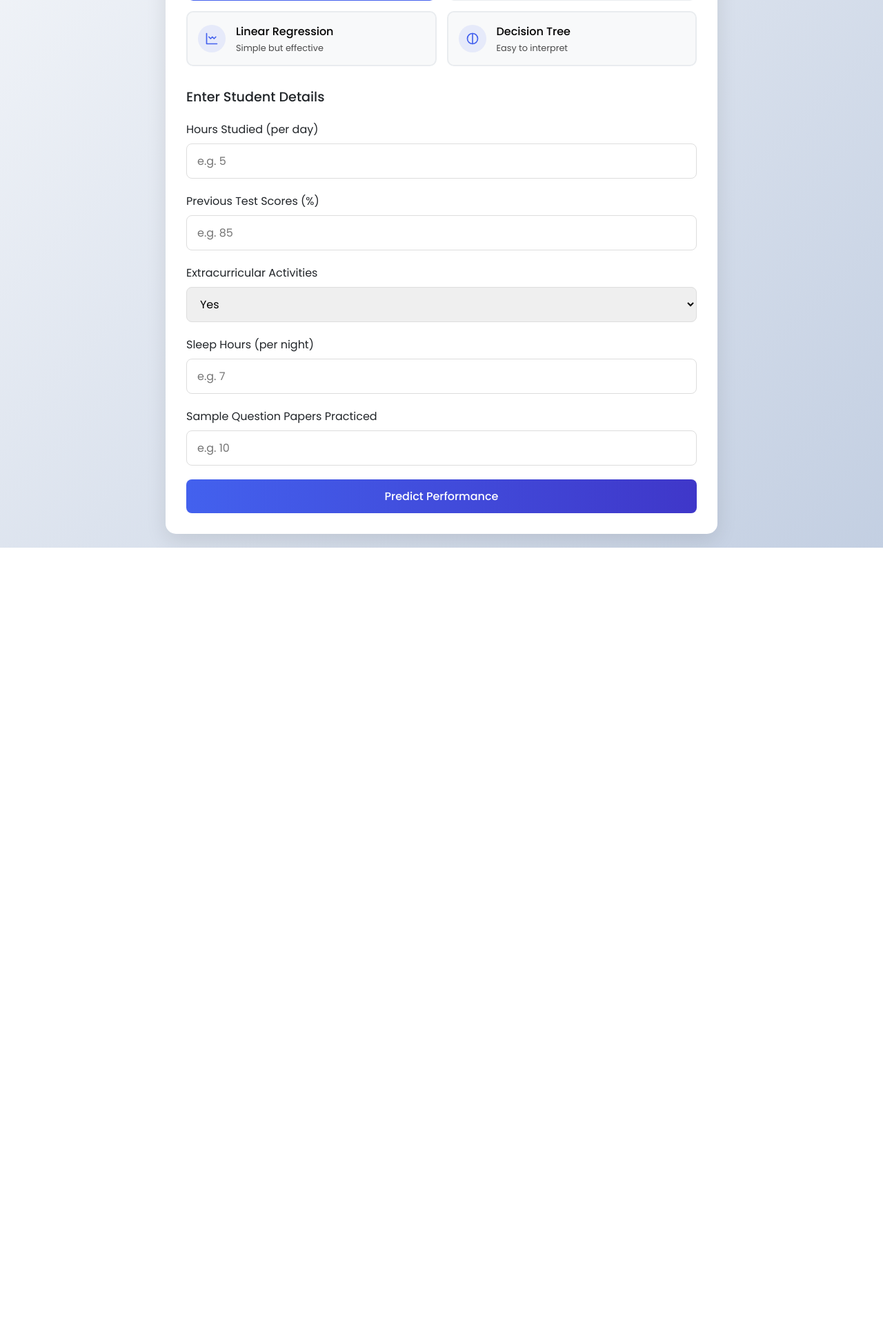
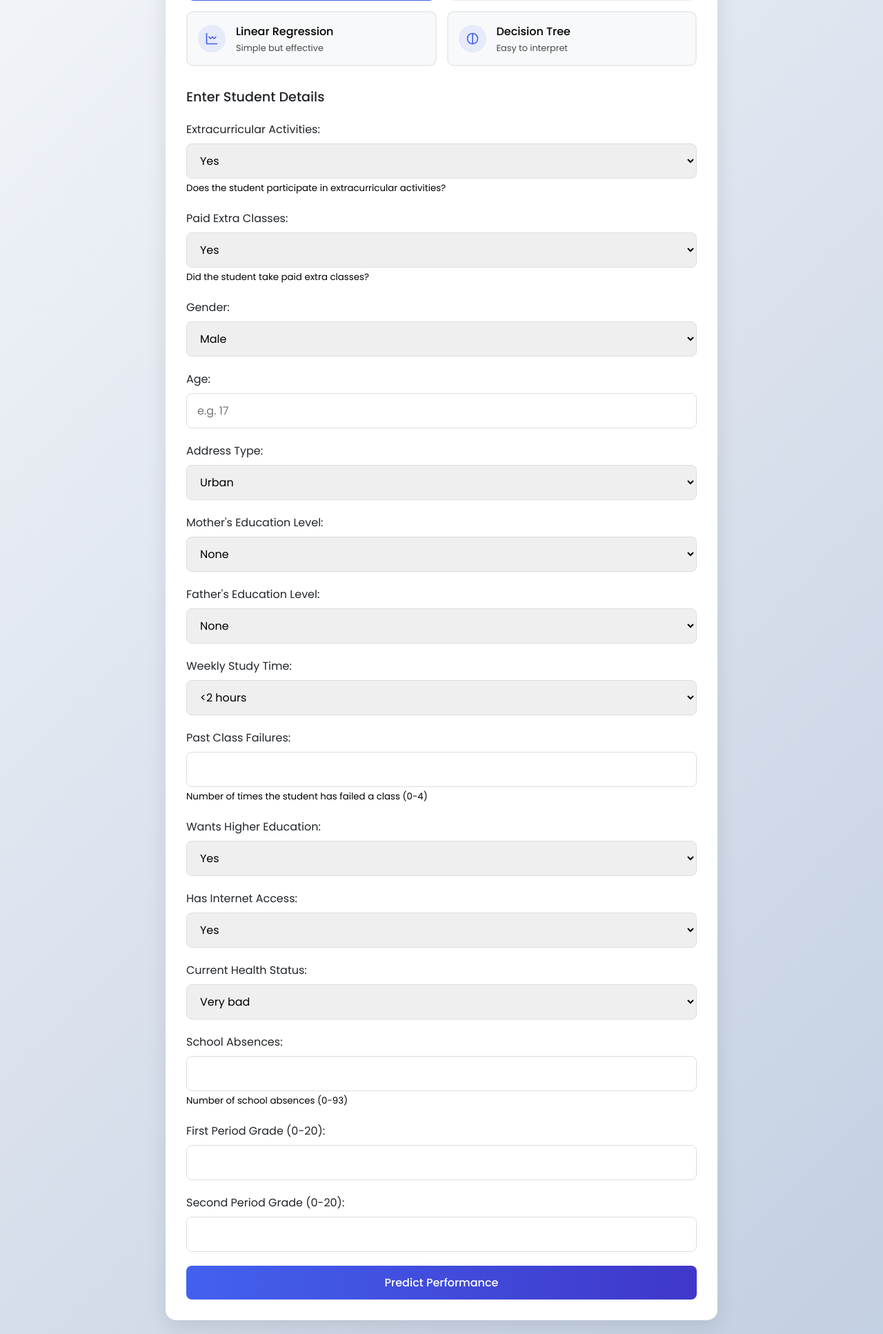
Before and after one commit to phevabb/ai_proj, a Django app: page / in a window 1280 px wide. Shown: the part 301-2235 px from the top of the page at 69% size. Before the commit the page ends 1095 px from the top, so only its background shows below. Run offline with Django 5.2, Linux system fonts and the light colour scheme; parts of the project's set-up code (start-up, migrations or seed data) failed here and were passed over; some libraries are stand-ins or nearby versions.

Commit message:
update_3

```diff
--- a/core/forms.py
+++ b/core/forms.py
@@ -10,12 +10,138 @@ class StudentPerformanceForm(forms.Form):
 
     model_choice = forms.ChoiceField(label="Choose Model", choices=MODEL_CHOICES)
 
-    hours_studied = forms.FloatField(label="Hours Studied", min_value=0, max_value=24)
-    previous_scores = forms.FloatField(label="Previous Scores", min_value=0, max_value=100)
-    extracurricular_activities = forms.ChoiceField(
+    YES_NO_CHOICES = [(1, 'Yes'), (0, 'No')]
+
+    activities = forms.ChoiceField(
         label="Extracurricular Activities",
-        choices=[(1, 'Yes'), (0, 'No')],
-        widget=forms.Select()
+        choices=YES_NO_CHOICES,
+        widget=forms.Select(attrs={'class': 'form-control'}),
+        help_text="Does the student participate in extracurricular activities?"
     )
-    sleep_hours = forms.FloatField(label="Sleep Hours", min_value=0, max_value=12)
-    sample_question_papers_practiced = forms.IntegerField(label="Sample Question Papers Practiced", min_value=0, max_value=20)
+
+    paid = forms.ChoiceField(
+        label="Paid Extra Classes",
+        choices=YES_NO_CHOICES,
+        widget=forms.Select(attrs={'class': 'form-control'}),
+        help_text="Did the student take paid extra classes?"
+    )
+
+    # Gender with clear labels
+    GENDER_CHOICES = [(1, 'Male'), (0, 'Female')]
+
+    sex = forms.ChoiceField(
+        label="Gender",
+        choices=GENDER_CHOICES,
+        widget=forms.Select(attrs={'class': 'form-control'})
+    )
+
+    age = forms.IntegerField(
+        min_value=0,
+        max_value=100,
+        label="Age",
+        widget=forms.NumberInput(attrs={
+            'class': 'form-control',
+            'placeholder': 'e.g. 17'
+        })
+    )
+
+    # Address with clear labels
+    ADDRESS_CHOICES = [(1, 'Urban'), (0, 'Rural')]
+
+    address = forms.ChoiceField(
+        label="Address Type",
+        choices=ADDRESS_CHOICES,
+        widget=forms.Select(attrs={'class': 'form-control'})
+    )
+
+    # Education levels (shared between mother and father)
+    EDUCATION_CHOICES = [
+        (0, "None"),
+        (1, "Primary education (4th grade)"),
+        (2, "5th to 9th grade"),
+        (3, "Secondary education"),
+        (4, "Higher education"),
+    ]
+
+    Medu = forms.ChoiceField(
+        choices=EDUCATION_CHOICES,
+        label="Mother's Education Level",
+        widget=forms.Select(attrs={'class': 'form-control'})
+    )
+
+    Fedu = forms.ChoiceField(
+        choices=EDUCATION_CHOICES,
+        label="Father's Education Level",
+        widget=forms.Select(attrs={'class': 'form-control'})
+    )
+
+    # Study time with clear options
+    STUDYTIME_CHOICES = [
+        (1, "<2 hours"),
+        (2, "2 to 5 hours"),
+        (3, "5 to 10 hours"),
+        (4, ">10 hours"),
+    ]
+
+    studytime = forms.ChoiceField(
+        choices=STUDYTIME_CHOICES,
+        label="Weekly Study Time",
+        widget=forms.Select(attrs={'class': 'form-control'})
+    )
+
+    failures = forms.IntegerField(
+        min_value=0,
+        max_value=4,
+        label="Past Class Failures",
+        widget=forms.NumberInput(attrs={'class': 'form-control'}),
+        help_text="Number of times the student has failed a class (0-4)"
+    )
+
+    higher = forms.ChoiceField(
+        label="Wants Higher Education",
+        choices=YES_NO_CHOICES,
+        widget=forms.Select(attrs={'class': 'form-control'})
+    )
+
+    internet = forms.ChoiceField(
+        label="Has Internet Access",
+        choices=YES_NO_CHOICES,
+        widget=forms.Select(attrs={'class': 'form-control'})
+    )
+
+    # Health scale
+    HEALTH_CHOICES = [
+        (1, "Very bad"),
+        (2, "Bad"),
+        (3, "Average"),
+        (4, "Good"),
+        (5, "Very good"),
+    ]
+
+    health = forms.ChoiceField(
+        choices=HEALTH_CHOICES,
+        label="Current Health Status",
+        widget=forms.Select(attrs={'class': 'form-control'})
+    )
+
+    absences = forms.IntegerField(
+        min_value=0,
+        max_value=93,
+        label="School Absences",
+        widget=forms.NumberInput(attrs={'class': 'form-control'}),
+        help_text="Number of school absences (0-93)"
+    )
+
+    G1 = forms.IntegerField(
+        min_value=0,
+        max_value=20,
+        label="First Period Grade (0-20)",
+        widget=forms.NumberInput(attrs={'class': 'form-control'})
+    )
+
+    G2 = forms.IntegerField(
+        min_value=0,
+        max_value=20,
+        label="Second Period Grade (0-20)",
+        widget=forms.NumberInput(attrs={'class': 'form-control'})
+    )
--- a/core/views.py
+++ b/core/views.py
@@ -9,10 +9,10 @@ import os
 
 BASE_DIR = os.path.dirname(os.path.abspath(__file__))
 
-model_lin = joblib.load(os.path.join(BASE_DIR, 'final_model_stu_perf_pre_lin_reg.joblib'))
-model_tree = joblib.load(os.path.join(BASE_DIR, 'final_model_stu_perf_pre_tree.joblib'))
-model_forest = joblib.load(os.path.join(BASE_DIR, 'final_model_stu_perf_pre_forest.joblib'))
-model_svr = joblib.load(os.path.join(BASE_DIR, 'final_model_stu_perf_pre_svr.joblib'))
+model_lin = joblib.load(os.path.join(BASE_DIR, 'final_model_stu_perf_pre_lin_reg_3.joblib'))
+model_tree = joblib.load(os.path.join(BASE_DIR, 'final_model_stu_perf_pre_tree_3.joblib'))
+model_forest = joblib.load(os.path.join(BASE_DIR, 'final_model_stu_perf_pre_forest_3.joblib'))
+model_svr = joblib.load(os.path.join(BASE_DIR, 'final_model_stu_perf_pre_svr_3.joblib'))
 # View function
 def predict_performance(request):
     prediction = None
@@ -23,45 +23,65 @@ def predict_performance(request):
             data = form.cleaned_data
 
             input_data = [[
-                data['hours_studied'],
-                data['previous_scores'],
-                int(data['extracurricular_activities']),
-                data['sleep_hours'],
-                data['sample_question_papers_practiced']
+                data['activities'],
+                data['paid'],
+                int(data['sex']),
+                data['age'],
+                data['address'],
+                data['Medu'],
+                data['Fedu'],
+                data['studytime'],
+                data['failures'],
+                data['higher'],
+                data['internet'],
+                data['health'],
+                data['absences'],
+                data['G1'],
+                data['G2'],
             ]]
 
             selected_model = data['model_choice']
             if selected_model == 'linear':
-                student_data = pd.DataFrame(input_data, columns=['Hours_Studied', 'Previous_Scores',
-                                                                 'Extracurricular_Activities',
-                                                                    'Sleep_Hours', 'Sample_Question_Papers_Practiced'])
+                student_data = pd.DataFrame(input_data, columns=['activities', 'paid','sex','age', 'address',
+                                                                 'Medu', 'Fedu', 'studytime', 'failures', 'higher', 'internet',
+                                                                 'health', 'absences', 'G1', 'G2'])
                 prediction = model_lin.predict(student_data)[0]
-                return render(request, 'performance_index.html', {'p_index':prediction,'model_used': 'linear regression'})
+                actual_score_20 = prediction
+                prediction = (prediction / 20) * 100
+                return render(request, 'performance_index.html', {'actual_score_20':actual_score_20, 'p_index':prediction,'model_used': 'linear regression'})
+
             elif selected_model == 'decision_tree':
                 student_data = pd.DataFrame(input_data,
-                                            columns=['Hours_Studied', 'Previous_Scores', 'Extracurricular_Activities',
-                                                     'Sleep_Hours', 'Sample_Question_Papers_Practiced'])
+                                            columns=['activities', 'paid', 'sex', 'age', 'address',
+                                                     'Medu', 'Fedu', 'studytime', 'failures', 'higher', 'internet',
+                                                     'health', 'absences', 'G1', 'G2'])
 
                 prediction = model_tree.predict(student_data)[0]
-                return render(request, 'performance_index.html', {'p_index': prediction,'model_used': 'decision tree'})
+                actual_score_20 = prediction
+                prediction = (prediction / 20) * 100
+                return render(request, 'performance_index.html', {'actual_score_20':actual_score_20,'p_index': prediction,'model_used': 'decision tree'})
 
             elif selected_model == 'random_forest':
                 student_data = pd.DataFrame(input_data,
-                                            columns=['Hours_Studied', 'Previous_Scores', 'Extracurricular_Activities',
-                                                     'Sleep_Hours', 'Sample_Question_Papers_Practiced'])
+                                            columns=['activities', 'paid', 'sex', 'age', 'address',
+                                                     'Medu', 'Fedu', 'studytime', 'failures', 'higher', 'internet',
+                                                     'health', 'absences', 'G1', 'G2'])
 
                 prediction = model_forest.predict(student_data)[0]
-                return render(request, 'performance_index.html', {'p_index': prediction,'model_used': 'random forest'})
+                actual_score_20 = prediction
+                prediction = (prediction / 20) * 100
+                return render(request, 'performance_index.html', {'actual_score_20':actual_score_20,'p_index': prediction,'model_used': 'random forest'})
 
             elif selected_model == 'svm':
                 student_data = pd.DataFrame(input_data,
-                                            columns=['Hours_Studied', 'Previous_Scores', 'Extracurricular_Activities',
-                                                     'Sleep_Hours', 'Sample_Question_Papers_Practiced'])
+                                            columns=['activities', 'paid', 'sex', 'age', 'address',
+                                                     'Medu', 'Fedu', 'studytime', 'failures', 'higher', 'internet',
+                                                     'health', 'absences', 'G1', 'G2'])
 
                 prediction = model_svr.predict(student_data)[0]
-
-
-                return render(request, 'performance_index.html', {'p_index': prediction,'model_used': 'support vector machine'})
+                actual_score_20 = prediction
+                prediction = (prediction / 20) * 100
+                return render(request, 'performance_index.html', {'actual_score_20':actual_score_20,'p_index': prediction,'model_used': 'support vector machine'})
 
             else:
                 prediction = "Invalid model selected."
--- a/templates/index.html
+++ b/templates/index.html
@@ -357,35 +357,116 @@
                 <div class="input-form">
                     <h2>Enter Student Details</h2>
 
+                    <!-- Activities -->
 <div class="form-group">
-                        <label for="{{ form.hours_studied.id_for_label }}">Hours Studied (per day)</label>
-                        {% render_field form.hours_studied class="form-control" placeholder="e.g. 5" %}
-                        {{ form.hours_studied.errors }}
+    {{ form.activities.label_tag }}
+    {{ form.activities }}
+    <small class="form-text text-muted">{{ form.activities.help_text }}</small>
+    {{ form.activities.errors }}
 </div>
 
+<!-- Paid Classes -->
 <div class="form-group">
-                        <label for="{{ form.previous_scores.id_for_label }}">Previous Test Scores (%)</label>
-                        {% render_field form.previous_scores class="form-control" placeholder="e.g. 85" %}
-                        {{ form.previous_scores.errors }}
+    {{ form.paid.label_tag }}
+    {{ form.paid }}
+    <small class="form-text text-muted">{{ form.paid.help_text }}</small>
+    {{ form.paid.errors }}
 </div>
 
+<!-- Gender -->
 <div class="form-group">
-                        <label for="{{ form.extracurricular_activities.id_for_label }}">Extracurricular Activities</label>
-                        {% render_field form.extracurricular_activities class="form-control" %}
-                        {{ form.extracurricular_activities.errors }}
+    {{ form.sex.label_tag }}
+    {{ form.sex }}
+    {{ form.sex.errors }}
 </div>
 
+<!-- Age -->
 <div class="form-group">
-                        <label for="{{ form.sleep_hours.id_for_label }}">Sleep Hours (per night)</label>
-                        {% render_field form.sleep_hours class="form-control" placeholder="e.g. 7" %}
-                        {{ form.sleep_hours.errors }}
+    {{ form.age.label_tag }}
+    {{ form.age }}
+    {{ form.age.errors }}
 </div>
 
+<!-- Address -->
 <div class="form-group">
-                        <label for="{{ form.sample_question_papers_practiced.id_for_label }}">Sample Question Papers Practiced</label>
-                        {% render_field form.sample_question_papers_practiced class="form-control" placeholder="e.g. 10" %}
-                        {{ form.sample_question_papers_practiced.errors }}
+    {{ form.address.label_tag }}
+    {{ form.address }}
+    {{ form.address.errors }}
 </div>
+
+<!-- Mother's Education -->
+<div class="form-group">
+    {{ form.Medu.label_tag }}
+    {{ form.Medu }}
+    {{ form.Medu.errors }}
+</div>
+
+<!-- Father's Education -->
+<div class="form-group">
+    {{ form.Fedu.label_tag }}
+    {{ form.Fedu }}
+    {{ form.Fedu.errors }}
+</div>
+
+<!-- Study Time -->
+<div class="form-group">
+    {{ form.studytime.label_tag }}
+    {{ form.studytime }}
+    {{ form.studytime.errors }}
+</div>
+
+<!-- Failures -->
+<div class="form-group">
+    {{ form.failures.label_tag }}
+    {{ form.failures }}
+    <small class="form-text text-muted">{{ form.failures.help_text }}</small>
+    {{ form.failures.errors }}
+</div>
+
+<!-- Higher Education -->
+<div class="form-group">
+    {{ form.higher.label_tag }}
+    {{ form.higher }}
+    {{ form.higher.errors }}
+</div>
+
+<!-- Internet Access -->
+<div class="form-group">
+    {{ form.internet.label_tag }}
+    {{ form.internet }}
+    {{ form.internet.errors }}
+</div>
+
+<!-- Health -->
+<div class="form-group">
+    {{ form.health.label_tag }}
+    {{ form.health }}
+    {{ form.health.errors }}
+</div>
+
+<!-- Absences -->
+<div class="form-group">
+    {{ form.absences.label_tag }}
+    {{ form.absences }}
+    <small class="form-text text-muted">{{ form.absences.help_text }}</small>
+    {{ form.absences.errors }}
+</div>
+
+<!-- G1 Grade -->
+<div class="form-group">
+    {{ form.G1.label_tag }}
+    {{ form.G1 }}
+    {{ form.G1.errors }}
+</div>
+
+<!-- G2 Grade -->
+<div class="form-group">
+    {{ form.G2.label_tag }}
+    {{ form.G2 }}
+    {{ form.G2.errors }}
+</div>
+
+
 
                     <button type="submit" class="submit-btn">Predict Performance</button>
                 </div>
```
Also changed, not shown: templates/performance_index.html (+10 -6 lines), 4 other files. Lines whose indentation alone changed are shown as unchanged.
